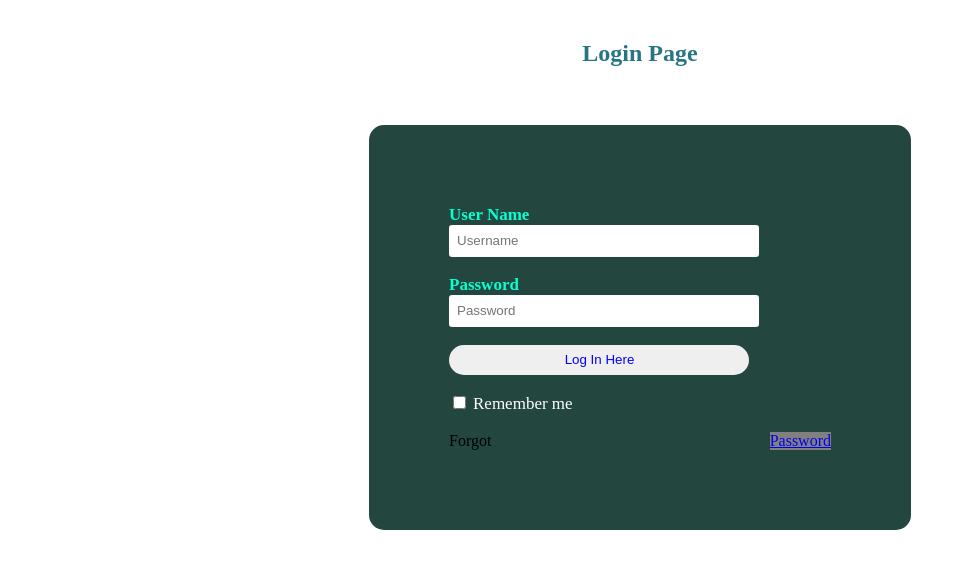
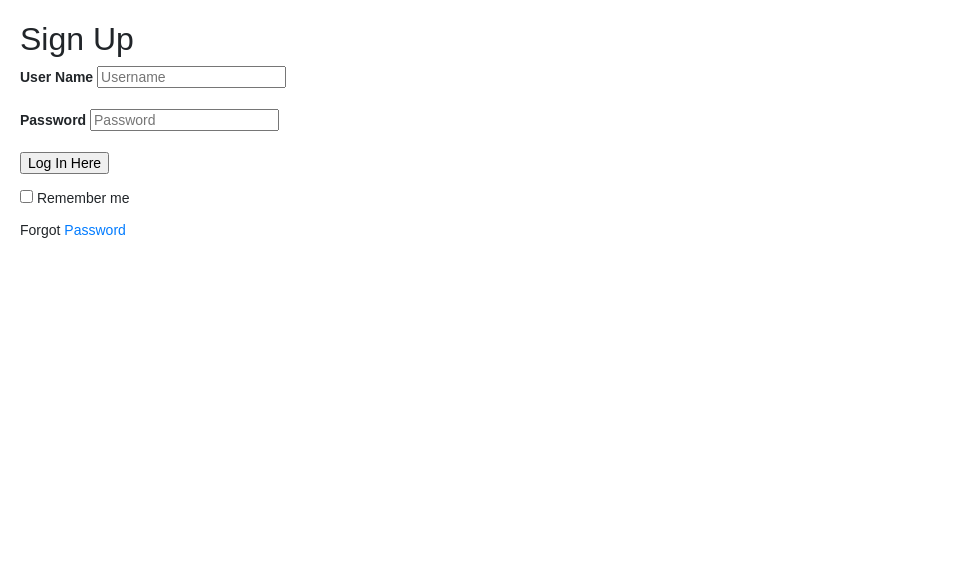
Before and after one commit to JunaidS111/Simple-Login-Form, a plain HTML site: page index.html in a window 1280 px wide. Shown: the whole page, without its empty margins (0-954 px from the left). Drawn offline with nearby package versions, Linux system fonts and the light colour scheme.

Commit message:
Update index.html

```diff
--- a/index.html
+++ b/index.html
@@ -1,12 +1,16 @@
-<!DOCTYPE html>
+<html lang="en">
 <html>
-<head>
-    <title>Login Form</title>
-    <link rel="stylesheet" type="text/css" href="/style.css">
+<meta charset="UTF-8">
+    <title>Sign Up</title>
+    <link rel="stylesheet" href="https://stackpath.bootstrapcdn.com/bootstrap/4.5.2/css/bootstrap.min.css">
+    <style>
+        body{ font: 14px sans-serif; }
+        .wrapper{ width: 360px; padding: 20px; }
+    </style>
 </head>
 <body>
-    <h2>Login Page</h2><br>
-    <div class="login">
+    <div class="wrapper">
+        <h2>Sign Up</h2>
             <form id="login" method="get" action="login.php">
                 <label><b>User Name
                 </b>
```
Lines whose indentation alone changed are shown as unchanged.
